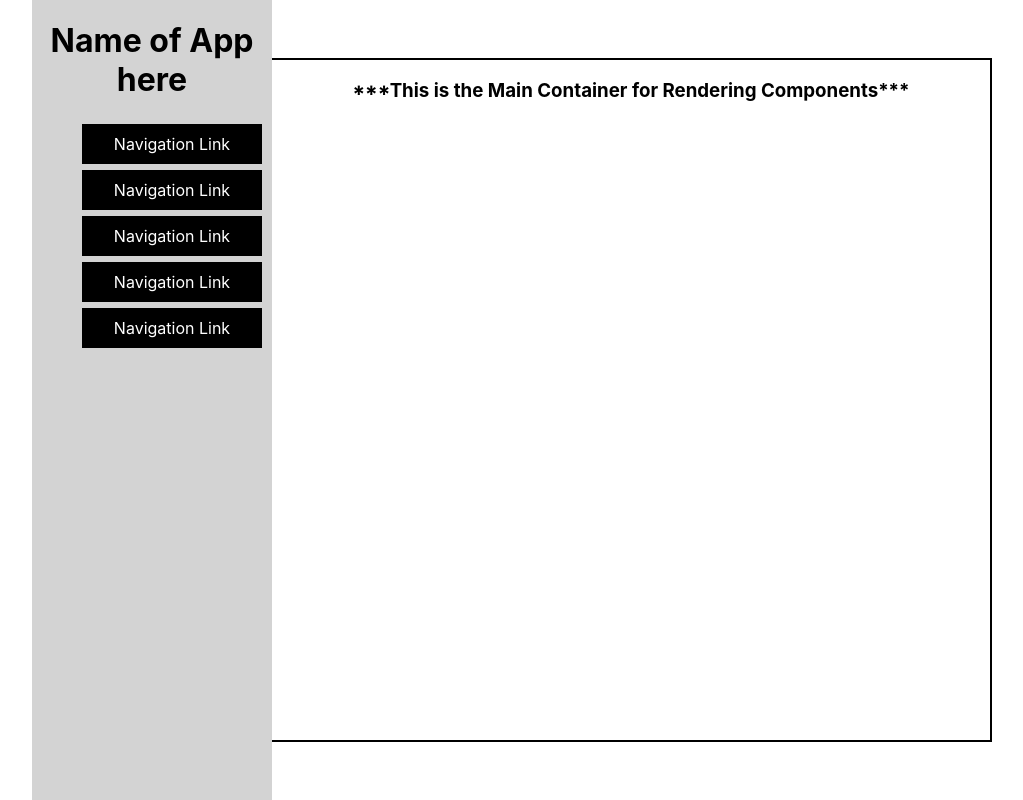
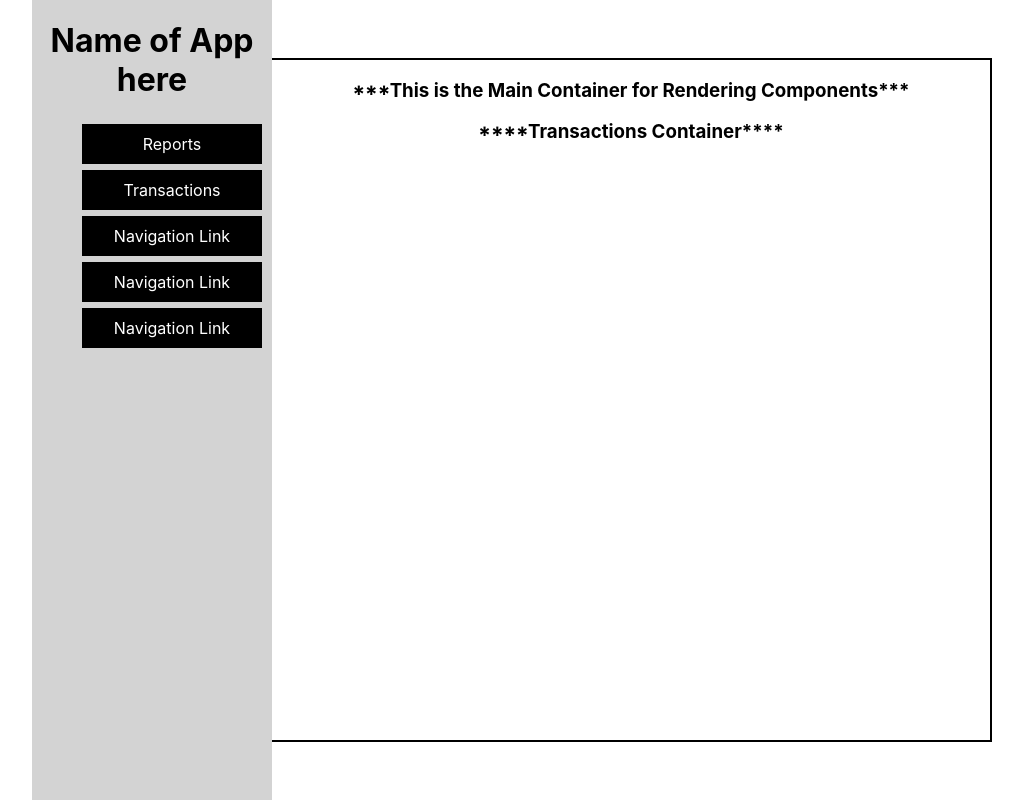
Before and after one commit to royFloresNyc/iron-budget-frontend, a React (Create React App) app: page /transactions in a window 1280 px wide. Shown: the whole page, without its empty margins (128-1151 px from the left). Built offline with nearby package versions, Linux system fonts and the light colour scheme; the HTML template or start-up script is replaced by a standard one.

Commit message:
Added Reports and Transactions Containers

```diff
--- a/src/Components/NavBar.js
+++ b/src/Components/NavBar.js
@@ -5,8 +5,8 @@ const NavBar = () => {
     return (
         <div className='nav-bar'>
             <ul className="nav">
-                <li><NavLink to='/'>Navigation Link</NavLink></li>
-                <li><NavLink to=''>Navigation Link</NavLink></li>
+                <li><NavLink to='/reports'>Reports</NavLink></li>
+                <li><NavLink to='/transactions'>Transactions</NavLink></li>
                 <li><NavLink to=''>Navigation Link</NavLink></li>
                 <li><NavLink to=''>Navigation Link</NavLink></li>
                 <li><NavLink to=''>Navigation Link</NavLink></li>
--- a/src/Containers/MainContainer.js
+++ b/src/Containers/MainContainer.js
@@ -1,12 +1,15 @@
 import React from 'react'
 import { Route, Switch } from 'react-router-dom'
+import Reports from '../Containers/Reports'
+import Transactions from '../Containers/Transactions'
 
 class MainContainer extends React.Component {
     render () {
         return <div className="main-container">
             <h3>***This is the Main Container for Rendering Components***</h3>
             <Switch>
-                {/* { add different routes here} */}
+                <Route path='/reports' render={routerProps => <Reports/>} />
+                <Route path='/transactions' render={routerProps => <Transactions/>} />
             </Switch>
         </div>
 
--- /dev/null
+++ b/src/Containers/Reports.js
@@ -0,0 +1,9 @@
+import React from 'react'
+
+const Reports = () => {
+    return <div>
+        <h3>****Reports Container****</h3>
+    </div>
+}
+
+export default Reports
--- /dev/null
+++ b/src/Containers/Transactions.js
@@ -0,0 +1,9 @@
+import React from 'react'
+
+const Transactions = () => {
+    return <div>
+        <h3>****Transactions Container****</h3>
+    </div>
+}
+
+export default Transactions
```
